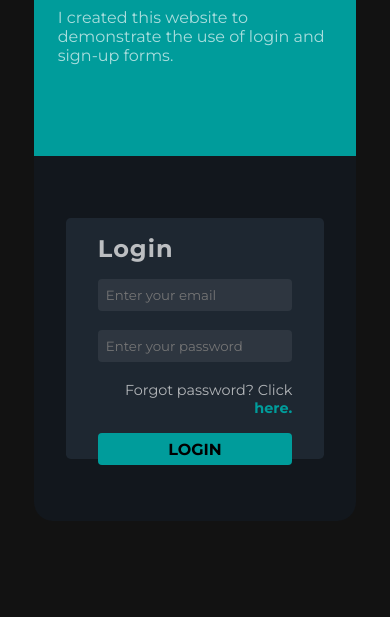
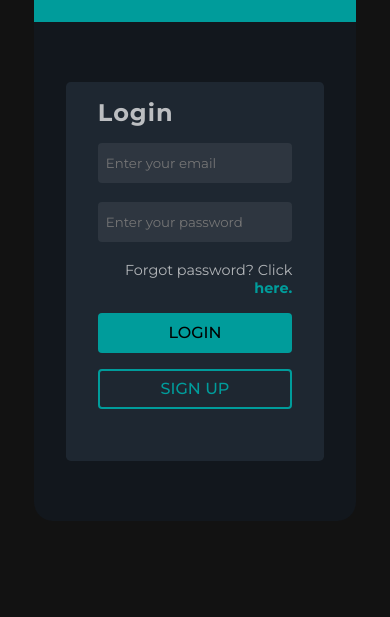
Before and after one commit to rithvikshankar/login-signup-form, a plain HTML site: page index.html in a window 390 px wide. Shown: the part 227-844 px from the top of the page. Drawn offline with Linux system fonts and the light colour scheme; a web font is replaced by a local one.

Commit message:
Improved responsiveness and increased width of input fields and buttons. Added sign-up button

```diff
--- a/index.html
+++ b/index.html
@@ -48,7 +48,8 @@
             <p class="forgot-password">
               Forgot password? Click <a href="signup-page.html">here.</a>
             </p>
-            <button class="login-button">Login</button>
+            <button class="button login-button">Login</button>
+            <button class="button signup-button">Sign up</button>
           </form>
         </div>
       </div>
--- a/style.css
+++ b/style.css
@@ -27,7 +27,6 @@ body {
   justify-content: center;
   flex: 1;
   background-color: #009c9b;
-  /* background-image: url("assets/cheese-platter-image.jpg") cover no-repeat; */
   padding: 1.5rem;
   height: 92vh;
 }
@@ -37,7 +36,7 @@ body {
   flex-direction: column;
   justify-content: center;
   align-items: center;
-  color: rgba(255, 255, 255);
+  color: white;
 }
 
 .left h1 {
@@ -47,7 +46,7 @@ body {
 }
 
 .left p {
-  opacity: 0.66;
+  opacity: 0.75;
 }
 
 .login-form {
@@ -59,6 +58,7 @@ body {
   padding: 2rem 3rem;
   border: none;
   border-radius: 0.3rem;
+  min-height: 300px;
 }
 
 .login-form h2 {
@@ -76,7 +76,7 @@ body {
 
 .login-form input {
   display: block;
-  height: 2rem;
+  height: 2.5rem;
   margin-bottom: 1.2rem;
   width: 100%;
   background-color: rgba(255, 255, 255, 0.07);
@@ -93,18 +93,27 @@ body {
   font-size: 0.9rem;
 }
 
-.login-form button {
+.button {
   width: 100%;
-  height: 2rem;
-  background-color: #009c9b;
+  height: 2.5rem;
   border: none;
   border-radius: 0.25rem;
   font-family: "Montserrat", "sans-serif";
   margin-top: 1rem;
   font-size: 1rem;
-  font-weight: bold;
+  font-weight: 500;
   text-transform: uppercase;
   cursor: pointer;
+}
+
+.login-button {
+  background-color: #009c9b;
+}
+
+.signup-button {
+  background-color: #1e2731;
+  color: #009c9b;
+  border: 2.5px solid #009c9b;
 }
 
 .right {
@@ -118,18 +127,14 @@ body {
   background-color: #12171d;
 }
 
-@media screen and (max-width: 768px) {
+@media screen and (max-width: 920px) {
   .sub-container {
     flex-direction: column;
     height: 92%;
   }
 
-  .login-form {
-    height: 80%;
-  }
-
   .left {
-    height: 2rem;
+    flex: 1;
   }
 
   .left h1 {
@@ -146,6 +151,6 @@ body {
   }
 
   .right {
-    flex: 1;
+    flex: 4;
   }
 }
```
Also changed, not shown: 1 other file.
